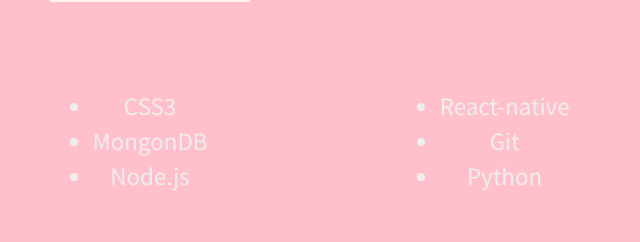
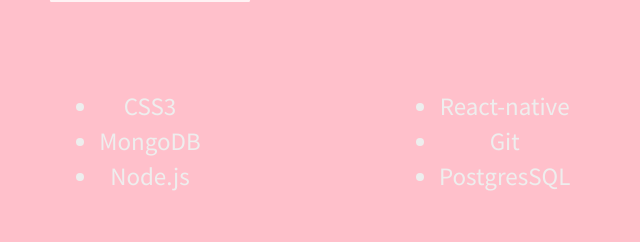
Before and after one commit to Leyla-Li/Leyla-Li.github.io, a plain HTML site: page index.html in a window 1280 px wide. Shown: the part 1471-1713 px from the top of the page, 490-1130 px from the left. Drawn offline with nearby package versions, Linux system fonts and the light colour scheme.

Commit message:
modify skills

```diff
--- a/index.html
+++ b/index.html
@@ -99,7 +99,7 @@
                 <div class="skill-list" data-aos="fade-in" data-aos-delay="600">
                     <ul>
                         <li class="skill">CSS3</li>
-                        <li class="skill">MongonDB</li>
+                        <li class="skill">MongoDB</li>
                         <li class="skill">Node.js</li>
                     </ul>
                 </div>
@@ -107,7 +107,7 @@
                     <ul>
                         <li class="skill">React-native</li>
                         <li class="skill">Git</li>
-                        <li class="skill">Python</li>
+                        <li class="skill">PostgresSQL</li>
                     </ul>
                 </div>
             </div>
```
